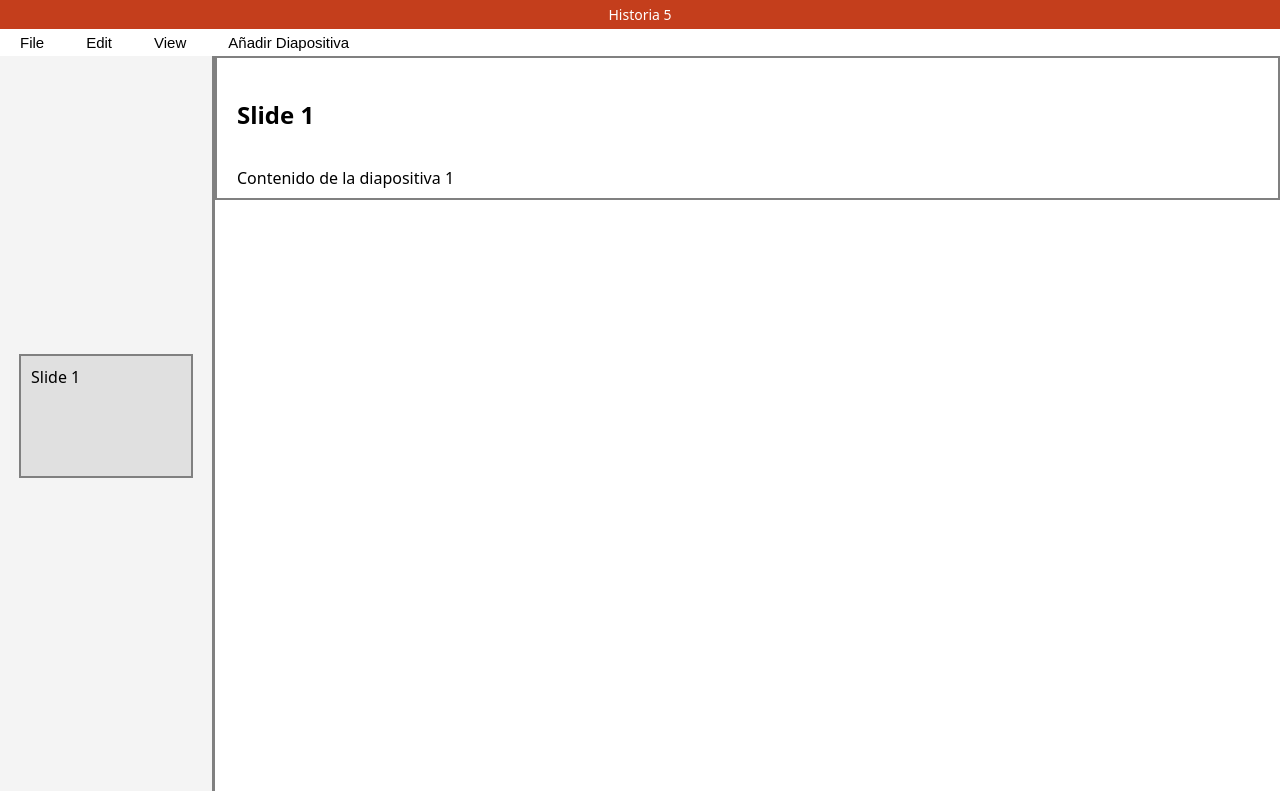
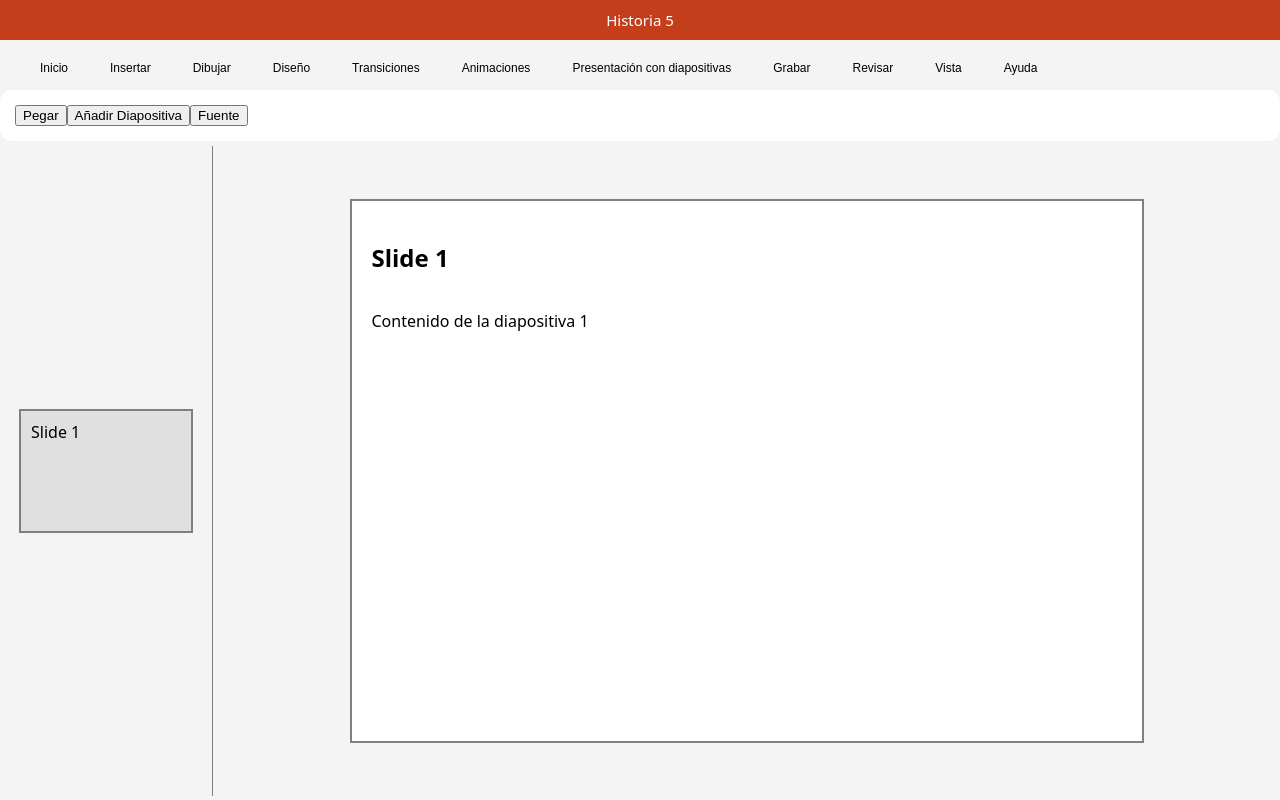
Before and after one commit to SebastianBaeza/DigitalSkillApp, a React (Vite) app in the folder react-app/: page /HU05 in a window 1280 px wide. Built offline with nearby package versions, Linux system fonts and the light colour scheme.

Commit message:
update - menu con opciones

```diff
--- a/react-app/src/HU05.jsx
+++ b/react-app/src/HU05.jsx
@@ -3,6 +3,7 @@ import { Title } from "./assets/HUs/HU05/Title";
 import { PptToolbar } from "./assets/HUs/HU05/PptToolbar";
 import { PptSidebar } from "./assets/HUs/HU05/PptSidebar";
 import { PptEditor } from "./assets/HUs/HU05/PptEditor";
+import { PptSecondaryMenu } from "./assets/HUs/HU05/PptSecondaryMenu";
 
 import './assets/HUs/HU05/styles/HU05.css';
 
@@ -12,6 +13,8 @@ export function HU05 () {
     ]);
 
     const [currentSlide, setCurrentSlide] = useState(slides[0]);
+
+    const [menuOption, setMenuOption] = useState('inicio');
 
     const addSlide = () => {
         const newSlide = {
@@ -26,11 +29,12 @@ export function HU05 () {
     return (
         <>
             <Title name="Historia 5" />
-            <PptToolbar addSlide={addSlide}/>
-            <aside className="ppt-slides-container">
+            <PptToolbar setMenuOption={setMenuOption}/>
+            <PptSecondaryMenu addSlide={addSlide} menuOption={menuOption} />
+            <div className="ppt-slides-container">
                 <PptSidebar slides={slides} setCurrentSlide={setCurrentSlide}/>
                 <PptEditor slide={currentSlide} />
-            </aside>
+            </div>
         </>
     )
 }
--- /dev/null
+++ b/react-app/src/assets/HUs/HU05/PptSecondaryMenu.jsx
@@ -0,0 +1,87 @@
+import React from 'react';
+
+export function PptSecondaryMenu ({ addSlide, menuOption }) {
+  return (
+    <div className="ppt-secondary-menu">
+      {menuOption === 'inicio' && (
+        <>
+          <button>Pegar</button>
+          <button onClick={addSlide}>Añadir Diapositiva</button>
+          <button>Fuente</button>
+        </>
+      )}
+      {menuOption === 'insertar' && (
+        <>
+          <button>Insertar Texto</button>
+          <button>Insertar Imagen</button>
+          <button>Insertar Forma</button>
+        </>
+      )}
+      {menuOption === 'dibujar' && (
+        <>
+          <button>Lapiz</button>
+          <button>Borrador</button>
+          <button>Regla</button>
+        </>
+      )}
+      {menuOption === 'diseño' && (
+        <>
+          <button>Tema 1</button>
+          <button>Tema 2</button>
+          <button>Tema 3</button>
+        </>
+      )}
+      {menuOption === 'transiciones' && (
+        <>
+          <button>Vista previa</button>
+          <button>Transición 1</button>
+          <button>Transición 2</button>
+        </>
+      )}
+      {menuOption === 'animaciones' && (
+        <>
+          <button>Vista previa</button>
+          <button>Animación 1</button>
+          <button>Animación 2</button>
+        </>
+      )}
+      {menuOption === 'pre-con-diapo' && (
+        <>
+          <button>Desde el principio</button>
+          <button>Desde la diapositiva actual</button>
+          <button>Ensayar</button>
+        </>
+      )}
+      {menuOption === 'grabar' && (
+        <>
+          <button>Vista previa</button>
+          <button>Desde el principio</button>
+          <button>Desde la diapositiva actual</button>
+        </>
+      )}
+      {menuOption === 'revisar' && (
+        <>
+          <button>Ortografía</button>
+          <button>Idioma</button>
+          <button>Nuevo comentario</button>
+        </>
+      )}
+      {menuOption === 'vista' && (
+        <>
+          <button>Normal</button>
+          <button>Esquema</button>
+          <button>Patrón de diapositivas</button>
+        </>
+      )}
+      {menuOption === 'ayuda' && (
+        <>
+          <button>Ayuda</button>
+          <button>Soporte técnico</button>
+          <button>Comentarios</button>
+        </>
+      )}
+    </div>
+  );
+};
+
+export default PptSecondaryMenu;
--- a/react-app/src/assets/HUs/HU05/PptToolbar.jsx
+++ b/react-app/src/assets/HUs/HU05/PptToolbar.jsx
@@ -1,12 +1,20 @@
-import React from 'react';
+import React, { useState } from 'react';
 
-export function PptToolbar ({ addSlide }) {
+export function PptToolbar ({ setMenuOption  }) {
+
   return (
     <div className="ppt-toolbar">
-      <button className="ppt-toolbar-option">File</button>
-      <button className="ppt-toolbar-option">Edit</button>
-      <button className="ppt-toolbar-option">View</button>
-      <button className="ppt-toolbar-option" onClick={addSlide}>Añadir Diapositiva</button>
+      <button className="ppt-toolbar-option" onClick={() => setMenuOption('inicio')}>Inicio</button>
+      <button className="ppt-toolbar-option" onClick={() => setMenuOption('insertar')}>Insertar</button>
+      <button className="ppt-toolbar-option" onClick={() => setMenuOption('dibujar')}>Dibujar</button>
+      <button className="ppt-toolbar-option" onClick={() => setMenuOption('diseño')}>Diseño</button>
+      <button className="ppt-toolbar-option" onClick={() => setMenuOption('transiciones')}>Transiciones</button>
+      <button className="ppt-toolbar-option" onClick={() => setMenuOption('animaciones')}>Animaciones</button>
+      <button className="ppt-toolbar-option" onClick={() => setMenuOption('pre-con-diapo')}>Presentación con diapositivas</button>
+      <button className="ppt-toolbar-option" onClick={() => setMenuOption('grabar')}>Grabar</button>
+      <button className="ppt-toolbar-option" onClick={() => setMenuOption('revisar')}>Revisar</button>
+      <button className="ppt-toolbar-option" onClick={() => setMenuOption('vista')}>Vista</button>
+      <button className="ppt-toolbar-option" onClick={() => setMenuOption('ayuda')}>Ayuda</button>
     </div>
   );
 };
--- a/react-app/src/assets/HUs/HU05/styles/HU05.css
+++ b/react-app/src/assets/HUs/HU05/styles/HU05.css
@@ -2,39 +2,37 @@ body {
     margin: 0;
     display: flex;
     flex-direction: column;
+    background-color: #f4f4f4;
 }
 
 .ppt-title {
     display: flex;
     background-color: #C43E1C;
     color: #fff;
-    font-size: 14px;
-    padding: 5px;
+    font-size: 15px;
+    padding: 10px;
     justify-content: center;
     align-items: top;
     width: 100%;
     box-sizing: border-box;
 }
 
-.ppt-toolbar-main {
-    border-radius: 12px;
-    border-color: gray;
-    border-bottom: 2;
-}
-
 .ppt-toolbar {
-    display: flex;
     flex-direction: row;
     justify-content: left;
+    height: 50px;
+    display: flex;
+    align-items: center;
+    padding: 0 20px;
+    position: relative;
 }
 
 .ppt-toolbar-option {
-    font-size: 15px;
-    padding: 5px 12px 5px 20px;
+    font-size: 12px;
+    padding: 5px 12px 0 20px;
     border-radius: 0px;
-    border-color: #fff;
     border: none;
-    background-color: #fff;
+    background-color: #f4f4f4;
     box-shadow: none;
     cursor: pointer;
     margin-right: 10px;
@@ -47,14 +45,16 @@ body {
     min-height: 100px;
     box-shadow: #000;
     padding: 10px;
-    margin-bottom: 15px;
+    margin-top: 25px;
+    margin-bottom: 25px;
     cursor: pointer;
 }
 
 .ppt-slides-container {
     display: flex;
     flex-direction: row;
-    border-color: gray;
+    align-items: center;
+    background-color: #f4f4f4;
 }
 
 .ppt-sidebar {
@@ -62,21 +62,30 @@ body {
     flex-direction: column;
     align-items: center;
     justify-content: space-around;
-    border-right: gray solid;
+    border-right: 1px gray solid;
     width: 15%;
     background-color: #f4f4f4;
     padding: 10px;
     overflow-y: auto;
-    height: calc(100vh - 85px);
+    height: calc(100vh - 170px);
 }
 
 .ppt-editor {
-    flex: 1;
     display: flex;
     flex-direction: column;
-    background-color: #ffffff;
+    background-color: #fff;
     border: 2px gray solid;
-    width: 150px;
-    height: 100px;
+    width: 750px;
+    height: 500px;
     padding: 20px;
+    margin: auto;
 }
+
+.ppt-secondary-menu {
+    background-color: #fff;
+    border-radius: 12px;
+    margin-bottom: 5px;
+    padding: 15px;
+    display: flex;
+    align-items: center;
+}
```
